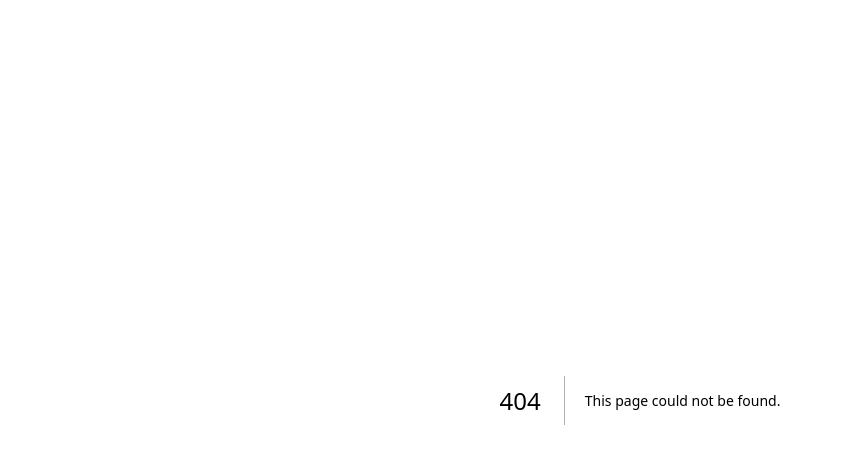
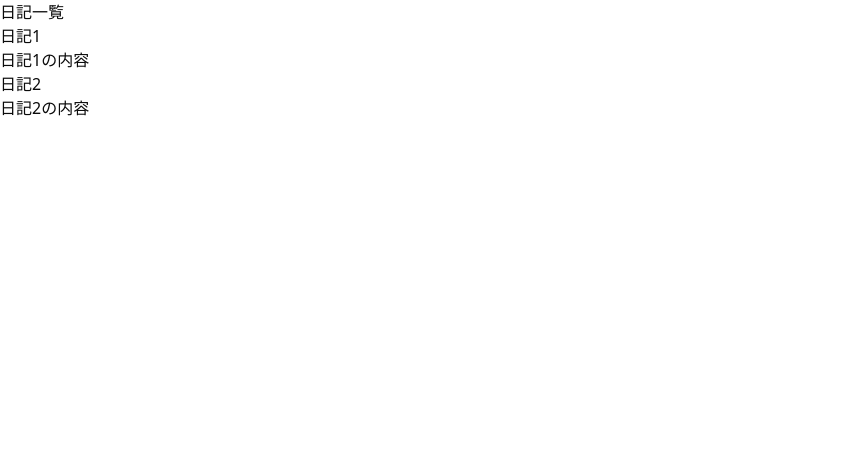
Before and after one commit to Yamamoto-Masaya1122/cafe-diary, a Next.js app: page /diary in a window 1280 px wide. Before the commit this address had no page. Shown: the top 464 px of the page, without its empty margins (0-841 px from the left). Built offline with nearby package versions, Linux system fonts and the light colour scheme.

Commit message:
日記一覧（途中）

```diff
--- /dev/null
+++ b/src/app/(main)/diary/page.tsx
@@ -0,0 +1,13 @@
+import React from 'react'
+import DiaryList from '@/components/organisms/DiaryList'
+
+const diaryPage = () => {
+  return (
+    <div>
+      <h1>日記一覧</h1>
+      <DiaryList/>
+    </div>
+  )
+}
+
+export default diaryPage
--- /dev/null
+++ b/src/components/organisms/DiaryList.tsx
@@ -0,0 +1,28 @@
+import React from 'react'
+
+const DiaryList = () => {
+  const diaries = [
+    {
+      id: 1,
+      title: '日記1',
+      content: '日記1の内容',
+    },
+    {
+      id: 2,
+      title: '日記2',
+      content: '日記2の内容',
+    },
+  ]
+  return (
+    <div>
+      {diaries.map((diary) => (
+        <div key={diary.id}>
+          <h2>{diary.title}</h2>
+          <p>{diary.content}</p>
+        </div>
+      ))}
+    </div>
+  )
+}
+
+export default DiaryList
```
